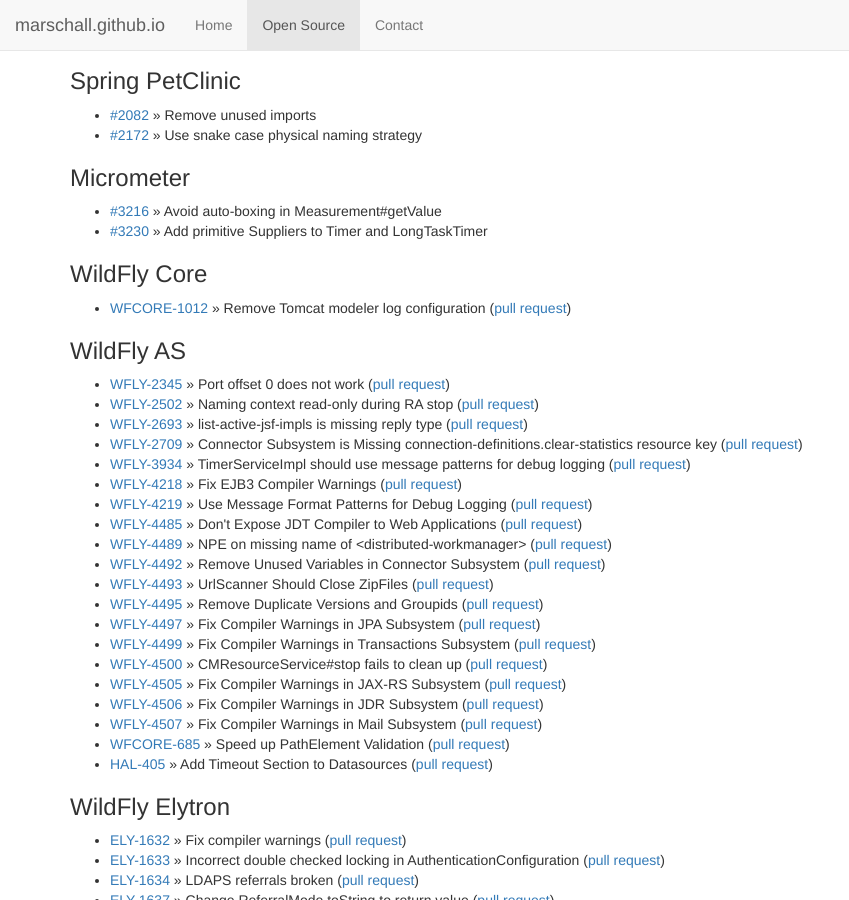
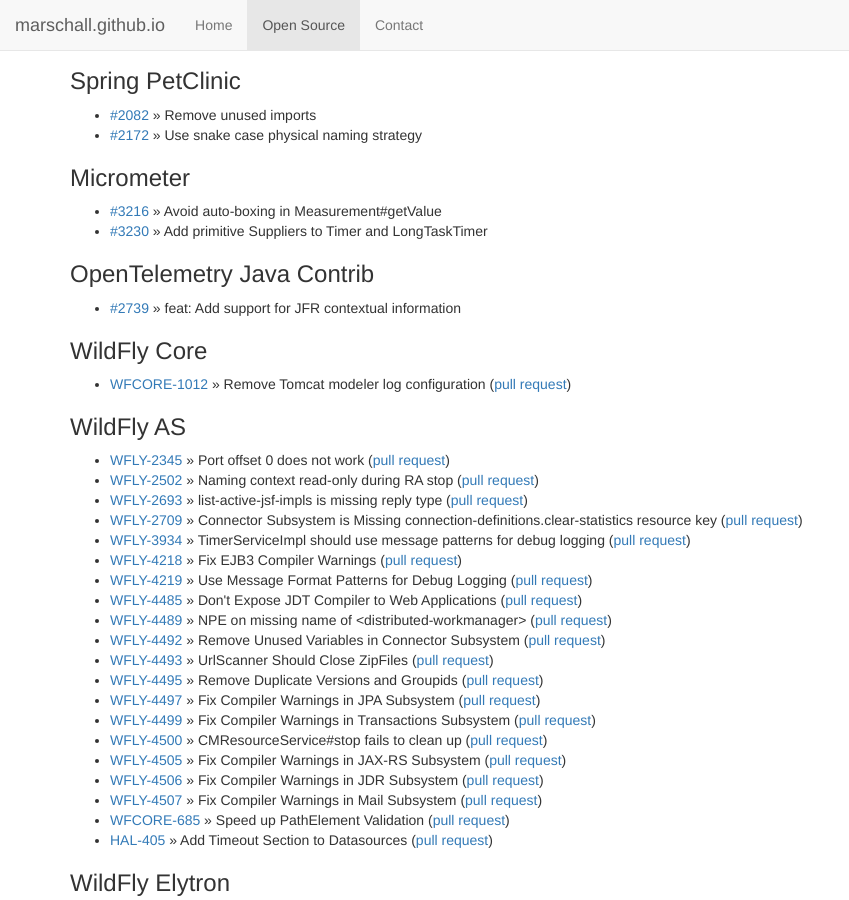
Before and after one commit to marschall/marschall.github.com, a Jekyll site: the page built from open-source.html, in a window 1280 px wide and 900 px high, scrolled down 3079 px. Shown: the whole window, without its empty margins (0-849 px from the left). Built offline with Jekyll 4.4.1, drawn with Linux system fonts in a browser that asks for light colours.

Commit message:
add opentelemetry-java-contrib

```diff
--- a/open-source.html
+++ b/open-source.html
@@ -32,7 +32,6 @@
   <li><a href="https://bugs.openjdk.org/browse/JDK-8266320">JDK-8266320</a> &raquo; (bf) ReadOnlyBufferException in heap buffer put(String,int,int) should not be conditional (<a href="https://github.com/openjdk/jdk/pull/3809">pull request</a>)</li>
   <li><a href="https://bugs.openjdk.org/browse/JDK-8362893">JDK-8362893</a> &raquo; Improve performance for MemorySegment::getString (<a href="https://github.com/openjdk/jdk/pull/26493">pull request</a>)</li>
   <li><a href="https://bugs.openjdk.org/browse/JDK-8374125">JDK-8374125</a> &raquo; G1: Implement UseGCOverheadLimit (backport) (<a href="https://github.com/openjdk/jdk21u-dev/pull/2682">pull request</a>)</li>
-
 </ul>
 <h3>GraalVM</h3>
 <ul>
@@ -196,6 +195,10 @@
 <ul>
   <li><a href="https://github.com/micrometer-metrics/micrometer/pull/3216">#3216</a> &raquo; Avoid auto-boxing in Measurement#getValue</li>
   <li><a href="https://github.com/micrometer-metrics/micrometer/pull/3230">#3230</a> &raquo; Add primitive Suppliers to Timer and LongTaskTimer</li>
+</ul>
+<h3>OpenTelemetry Java Contrib</h3>
+<ul>
+  <li><a href="https://github.com/open-telemetry/opentelemetry-java-contrib/pull/2739">#2739</a> &raquo; feat: Add support for JFR contextual information</li>
 </ul>
 <h3>WildFly Core</h3>
 <ul>
```
